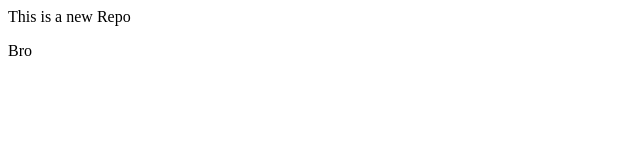
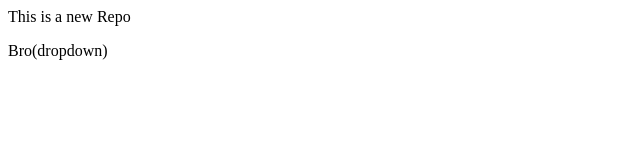
Before and after one commit to vkhandelwal48/localrepo, a plain HTML site: page index.html in a window 1280 px wide. Shown: the full height of the page, 0-640 px from the left. Drawn offline with Linux system fonts and the light colour scheme.

Commit message:
Go Change

```diff
--- a/index.html
+++ b/index.html
@@ -1,2 +1,2 @@
 <p>This is a new Repo</p>
-<p>Bro</p>
+<p>Bro(dropdown)</p>
```
